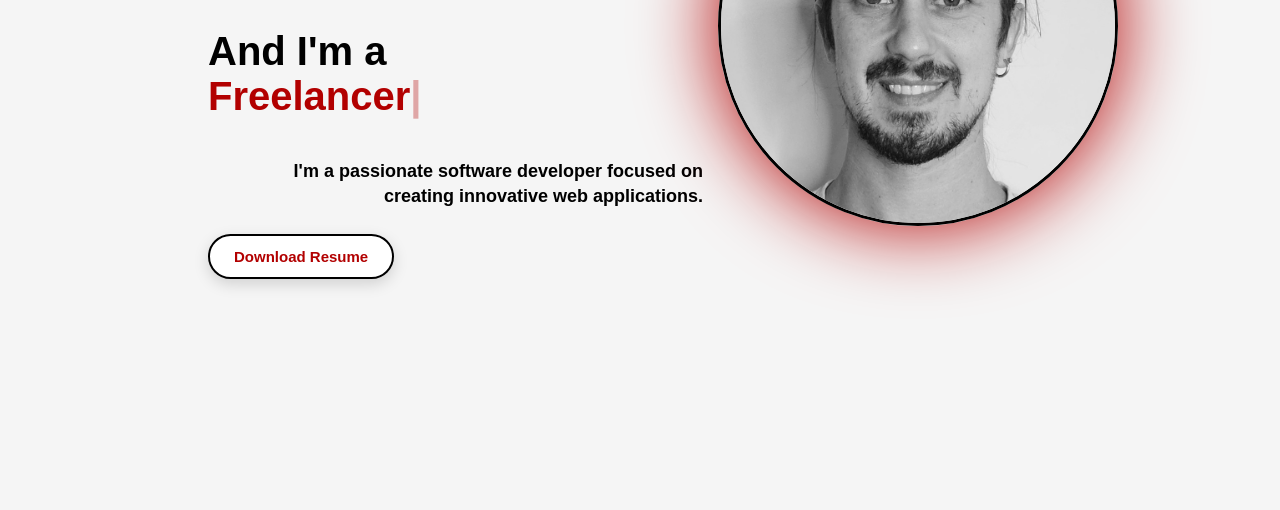
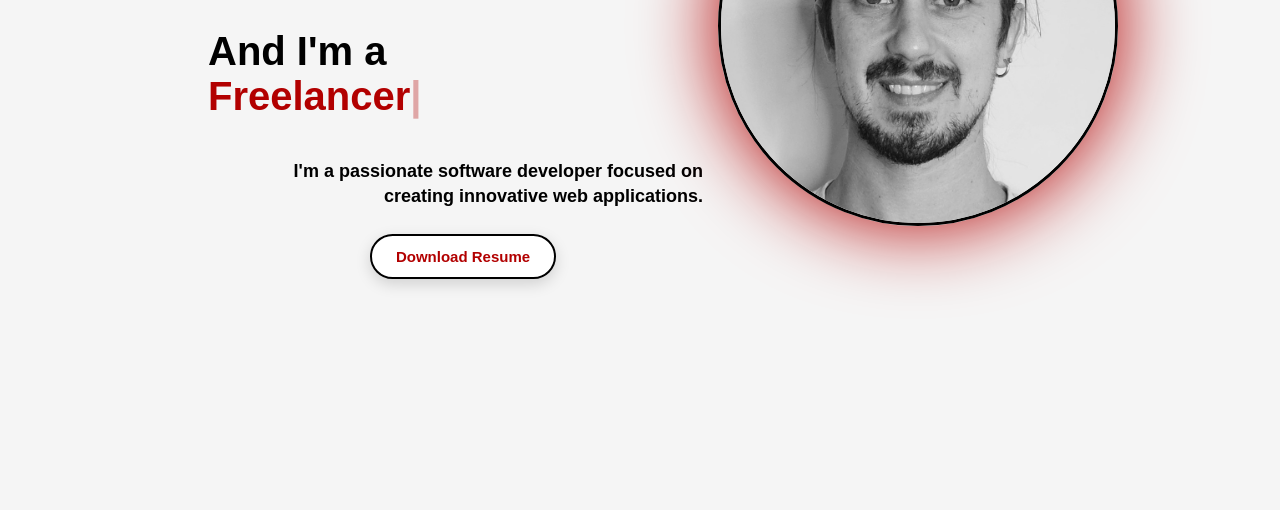
Before and after one commit to danilo90lan/Portfolio-WebSite, a plain HTML site: page index.html in a window 1280 px wide. Shown: the part 764-1274 px from the top of the page. Drawn offline with nearby package versions, Linux system fonts and the light colour scheme; a web font is replaced by a local one.

Commit message:
button download resume centered

```diff
--- a/styles/index-main.css
+++ b/styles/index-main.css
@@ -151,9 +151,9 @@
 
     .left .btn {
         align-items: center;
+        justify-content: center;
         gap: 20px;
         margin: 25px 0;
-        align-items: start;
     }
 
 
```
Also changed, not shown: 2 other files.
